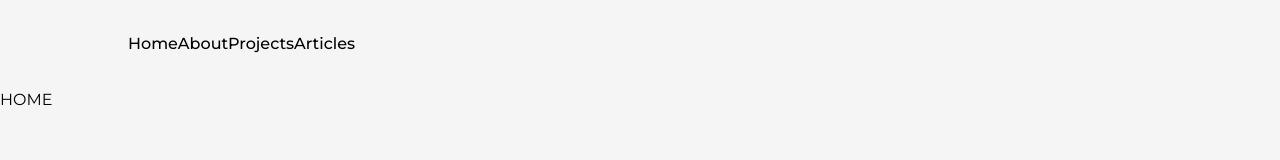
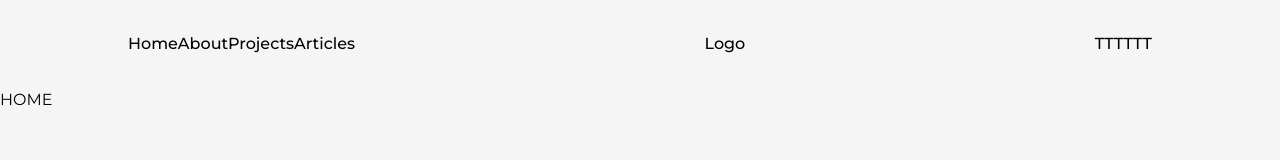
Before and after one commit to hmalindu1/next-portfolio, a Next.js app: page / in a window 1280 px wide. Shown: the top 160 px of the page. Built offline with nearby package versions, Linux system fonts and the light colour scheme.

Commit message:
Social media components added

```diff
--- a/src/components/Navbar.js
+++ b/src/components/Navbar.js
@@ -9,7 +9,7 @@ import Link from "next/link";
 const Navbar = () => {
     return (
         // Render the header element with the specified classes
-        <header className='w-full px-32 py-8 font-medium'>
+        <header className='w-full px-32 py-8 font-medium flex items-center justify-between'>
             <nav>
                 {/* Render the links */}
                 <Link href="/">Home</Link>
@@ -17,6 +17,15 @@ const Navbar = () => {
                 <Link href="/projects">Projects</Link>
                 <Link href="/articles">Articles</Link>
             </nav>
+            <h1>Logo</h1>
+            <nav>
+                <Link href="/" target='_blank'>T</Link>
+                <Link href="/" target='_blank'>T</Link>
+                <Link href="/" target='_blank'>T</Link>
+                <Link href="/" target='_blank'>T</Link>
+                <Link href="/" target='_blank'>T</Link>
+                <Link href="/" target='_blank'>T</Link>
+            </nav>
         </header>
     );
 };
```
